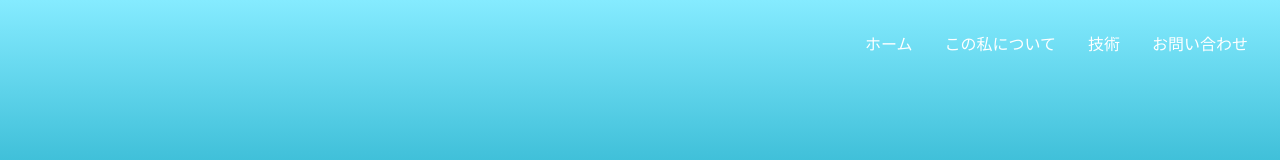
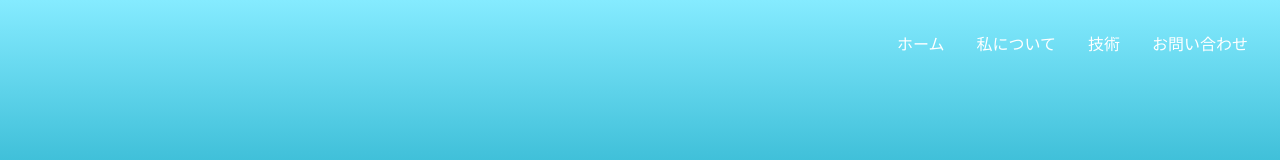
Before and after one commit to niyu07/niyu07.github.io, a React (Vite) app: page / in a window 1280 px wide. Shown: the top 160 px of the page. Built offline with nearby package versions, Linux system fonts and the light colour scheme.

Commit message:
fix: Aboutページのリンクテキストを「この私について」から「私について」に変更

```diff
--- a/src/App.tsx
+++ b/src/App.tsx
@@ -16,7 +16,7 @@ function App() {
             ホーム
           </Link>
           <Link to="/about" className="text-white">
-            この私について
+            私について
           </Link>
           <Link to="/tech" className="text-white">
             技術
```
